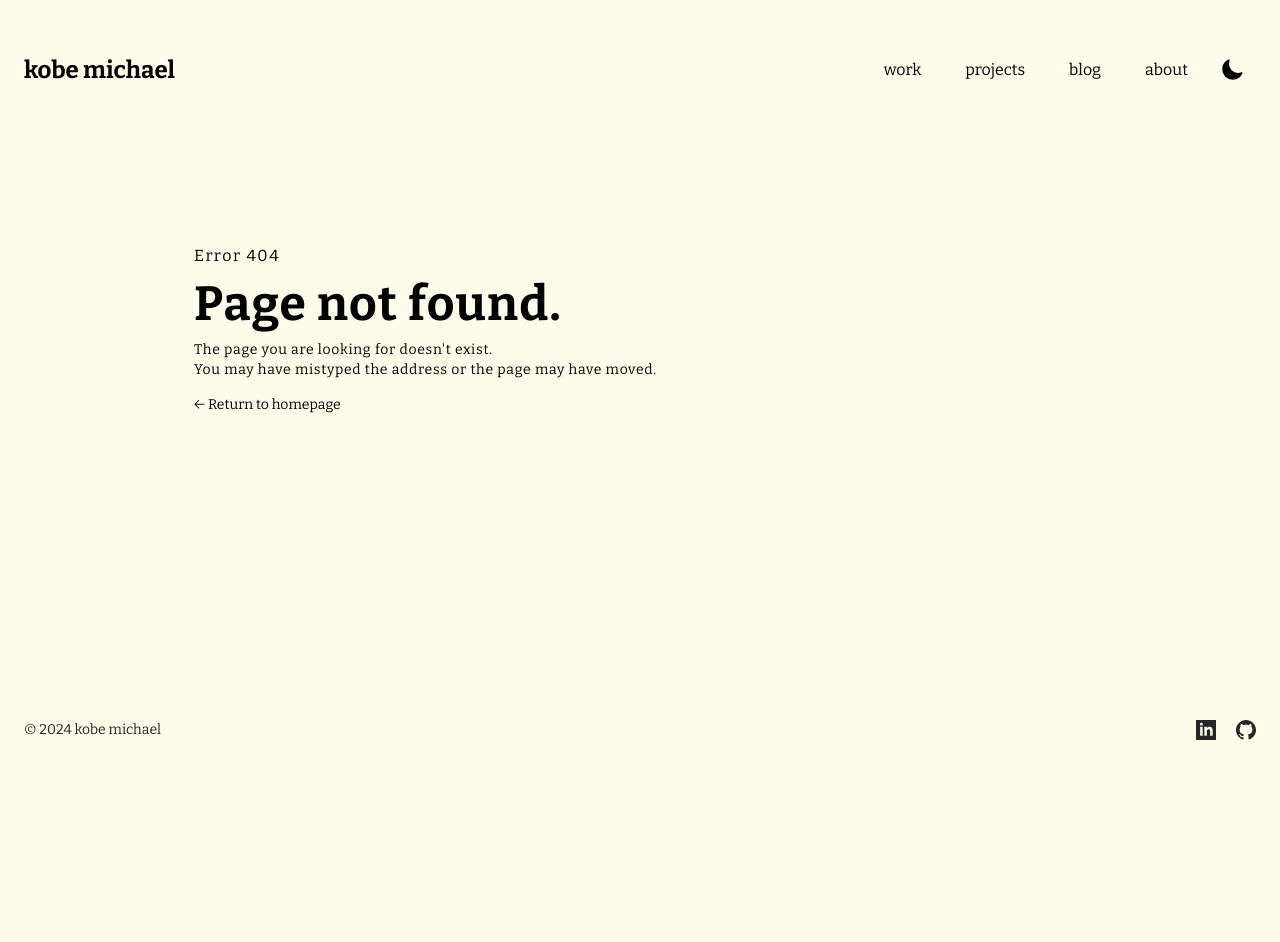
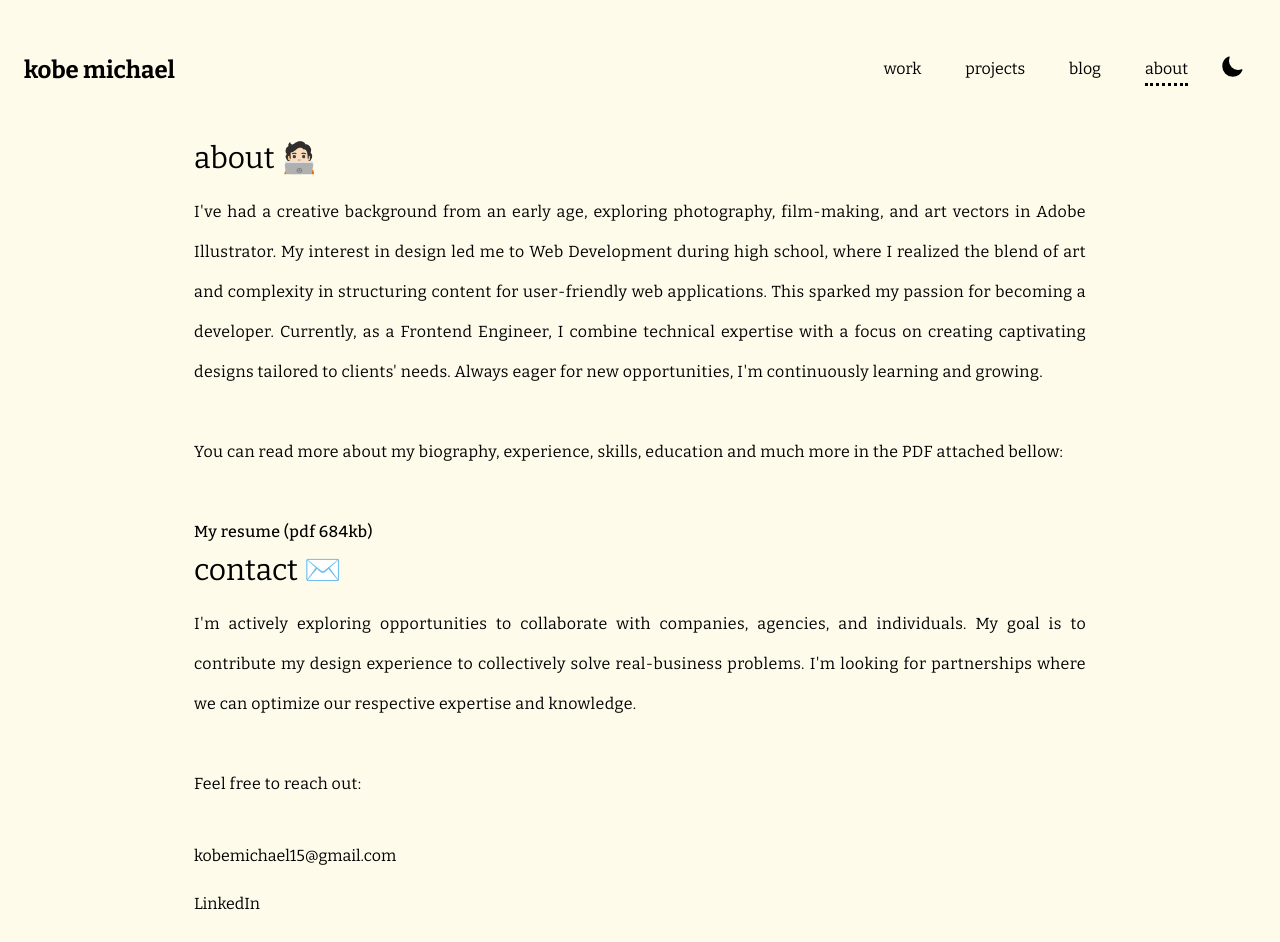
Before and after one commit to Kobeboy15/personal_website, a Next.js app: page /about in a window 1280 px wide. Before the commit this address had no page. Shown: the top 942 px of the page. Before the commit the page ends 800 px from the top, so only its background shows below. Built offline with nearby package versions, Linux system fonts and the light colour scheme.

Commit message:
Implement changes to NavMenu behavior

```diff
--- /dev/null
+++ b/src/app/about/page.tsx
@@ -0,0 +1,104 @@
+import { Reveal } from "@/components/Reveal";
+import { externalLink as ExternalLink } from "@/components/Logo";
+
+export default async function About() {
+  return (
+    <div className="flex items-center">
+      <div className="flex flex-col justify-center relative dark:text-white mx-auto">
+        <div>
+          <Reveal>
+            <h2 className="text-3xl mb-4 dark:text-white">about 🧑🏻‍💻</h2>
+          </Reveal>
+          <Reveal>
+            <div className="flex flex-col gap-10">
+              <p className="text-justify dark:text-white font-normal leading-10 tracking-normal md:tracking-wide text-sm md:text-[16px]">
+                I&apos;ve had a creative background from an early age, exploring
+                photography, film-making, and art vectors in Adobe Illustrator.
+                My interest in design led me to Web Development during high
+                school, where I realized the blend of art and complexity in
+                structuring content for user-friendly web applications. This
+                sparked my passion for becoming a developer. Currently, as a
+                Frontend Engineer, I combine technical expertise with a focus on
+                creating captivating designs tailored to clients&apos; needs.
+                Always eager for new opportunities, I&apos;m continuously
+                learning and growing.
+                <br />
+                <br />
+                You can read more about my biography, experience, skills,
+                education and much more in the PDF attached bellow:
+                <br />
+                <br />
+                <a
+                  title="Kobe Michael's Resume"
+                  className="font-medium hover:text-yellow-500 dark:hover:text-yellow-200"
+                  href="/KobeMichael_CV.pdf"
+                  download
+                >
+                  My resume (pdf 684kb)
+                </a>
+              </p>
+            </div>
+          </Reveal>
+        </div>
+        <div id="contact">
+          <Reveal delay={0.2}>
+            <h2 className="text-3xl mb-4 dark:text-white">contact ✉️</h2>
+          </Reveal>
+          <div className="flex flex-col gap-10">
+            <Reveal delay={0.4}>
+              <p className="text-justify dark:text-white font-normal leading-10 tracking-normal md:tracking-wide text-sm md:text-[16px]">
+                I&apos;m actively exploring opportunities to collaborate with
+                companies, agencies, and individuals. My goal is to contribute
+                my design experience to collectively solve real-business
+                problems. I&apos;m looking for partnerships where we can
+                optimize our respective expertise and knowledge.
+                <br />
+                <br />
+                Feel free to reach out:
+              </p>
+            </Reveal>
+            <Reveal delay={0.4}>
+              <div className="flex flex-col gap-6 dark:text-white">
+                <a
+                  title="kobemichael15@gmail.com"
+                  href="mailto: kobemichael15@gmail.com"
+                  className="hover:text-yellow-200"
+                >
+                  <p>kobemichael15@gmail.com</p>
+                </a>
+                <a
+                  title="Kobe Michael's LinkedIn"
+                  href="https://www.linkedin.com/in/kobe-michael/"
+                  target="_blank"
+                  rel="noreferrer"
+                  className="group hover:text-yellow-200"
+                >
+                  <p className="flex items-center gap-1">
+                    LinkedIn{" "}
+                    <span className="group-hover:opacity-100 md:opacity-0 opacity-50 transition-opacity duration-200 ease-in-out">
+                      <ExternalLink size={18} />
+                    </span>
+                  </p>
+                </a>
+                <a
+                  title="Kobe Michael's GitHub"
+                  href="https://github.com/Kobeboy15"
+                  target="_blank"
+                  rel="noreferrer"
+                  className="group hover:text-yellow-200"
+                >
+                  <p className="flex items-center gap-1">
+                    Github{" "}
+                    <span className="group-hover:opacity-100 md:opacity-0 opacity-50 transition-opacity duration-200 ease-in-out">
+                      <ExternalLink size={18} />
+                    </span>
+                  </p>
+                </a>
+              </div>
+            </Reveal>
+          </div>
+        </div>
+      </div>
+    </div>
+  );
+}
--- a/src/app/page.tsx
+++ b/src/app/page.tsx
@@ -2,100 +2,5 @@ import { Reveal } from "@/components/Reveal";
 import { externalLink as ExternalLink } from "@/components/Logo";
 
 export default async function About() {
-  return (
-    <div className="flex flex-col gap-16">
-      <div>
-        <Reveal>
-          <h2 className="text-3xl mb-4 dark:text-white">about 🧑🏻‍💻</h2>
-        </Reveal>
-        <Reveal>
-          <div className="flex flex-col gap-10">
-            <p className="text-justify dark:text-white font-normal leading-10 tracking-normal md:tracking-wide text-sm md:text-[16px]">
-              I&apos;ve had a creative background from an early age, exploring
-              photography, film-making, and art vectors in Adobe Illustrator. My
-              interest in design led me to Web Development during high school,
-              where I realized the blend of art and complexity in structuring
-              content for user-friendly web applications. This sparked my
-              passion for becoming a developer. Currently, as a Frontend
-              Engineer, I combine technical expertise with a focus on creating
-              captivating designs tailored to clients&apos; needs. Always eager
-              for new opportunities, I&apos;m continuously learning and growing.
-              <br />
-              <br />
-              You can read more about my biography, experience, skills,
-              education and much more in the PDF attached bellow:
-              <br />
-              <br />
-              <a
-                title="Kobe Michael's Resume"
-                className="font-medium hover:text-yellow-500 dark:hover:text-yellow-200"
-                href="/KobeMichael_CV.pdf"
-                download
-              >
-                My resume (pdf 684kb)
-              </a>
-            </p>
-          </div>
-        </Reveal>
-      </div>
-      <div id="contact">
-        <Reveal delay={0.2}>
-          <h2 className="text-3xl mb-4 dark:text-white">contact ✉️</h2>
-        </Reveal>
-        <div className="flex flex-col gap-10">
-          <Reveal delay={0.4}>
-            <p className="text-justify dark:text-white font-normal leading-10 tracking-normal md:tracking-wide text-sm md:text-[16px]">
-              I&apos;m actively exploring opportunities to collaborate with
-              companies, agencies, and individuals. My goal is to contribute my
-              design experience to collectively solve real-business problems.
-              I&apos;m looking for partnerships where we can optimize our
-              respective expertise and knowledge.
-              <br />
-              <br />
-              Feel free to reach out:
-            </p>
-          </Reveal>
-          <Reveal delay={0.4}>
-            <div className="flex flex-col gap-6 dark:text-white">
-              <a
-                title="kobemichael15@gmail.com"
-                href="mailto: kobemichael15@gmail.com"
-                className="hover:text-yellow-200"
-              >
-                <p>kobemichael15@gmail.com</p>
-              </a>
-              <a
-                title="Kobe Michael's LinkedIn"
-                href="https://www.linkedin.com/in/kobe-michael/"
-                target="_blank"
-                rel="noreferrer"
-                className="group hover:text-yellow-200"
-              >
-                <p className="flex items-center gap-1">
-                  LinkedIn{" "}
-                  <span className="group-hover:opacity-100 md:opacity-0 opacity-50 transition-opacity duration-200 ease-in-out">
-                    <ExternalLink size={18} />
-                  </span>
-                </p>
-              </a>
-              <a
-                title="Kobe Michael's GitHub"
-                href="https://github.com/Kobeboy15"
-                target="_blank"
-                rel="noreferrer"
-                className="group hover:text-yellow-200"
-              >
-                <p className="flex items-center gap-1">
-                  Github{" "}
-                  <span className="group-hover:opacity-100 md:opacity-0 opacity-50 transition-opacity duration-200 ease-in-out">
-                    <ExternalLink size={18} />
-                  </span>
-                </p>
-              </a>
-            </div>
-          </Reveal>
-        </div>
-      </div>
-    </div>
-  );
+  return <div className="flex flex-col gap-16"></div>;
 }
--- a/src/components/NavMenu.jsx
+++ b/src/components/NavMenu.jsx
@@ -3,10 +3,12 @@
 import Link from "next/link";
 import { useEffect, useState } from "react";
 import { Sun, Moon, Menu, Close } from "./Logo";
+import { usePathname } from "next/navigation";
 
 export default function NavMenu() {
   const [currentTheme, setCurrentTheme] = useState("");
   const [isMenuOpen, setIsMenuOpen] = useState(false);
+  const pathname = usePathname();
 
   function handleTheme() {
     if (localStorage.theme === "dark") {
@@ -51,14 +53,6 @@ export default function NavMenu() {
       name: "about",
       route: "/about",
     },
-    // {
-    //   name: "projects",
-    //   route: "/about#projects",
-    // },
-    // {
-    //   name: "contact",
-    //   route: "/about#contact",
-    // },
   ];
 
   function handleMobileMenu(value) {
@@ -92,14 +86,19 @@ export default function NavMenu() {
 }
 
 function DesktopItems({ routes }) {
+  const pathname = usePathname();
   return (
     <div className="hidden dark:text-white md:flex items-center gap-5 md:gap-11 text-sm md:text-[16px]">
       {routes.map((item, index) => {
+        const isActive = pathname.startsWith(item.route);
         return (
           <Link
             key={index}
             href={item.route}
-            className="hover:text-yellow-500 dark:hover:text-yellow-200 transition-colors"
+            active
+            className={`hover:text-yellow-500 border-dotted dark:hover:text-yellow-200 transition-colors duration-200 py-1 border-b-[3px] ${
+              isActive ? "dark:border-white border-black" : "border-transparent"
+            }`}
           >
             <p>{item.name}</p>
           </Link>
```
